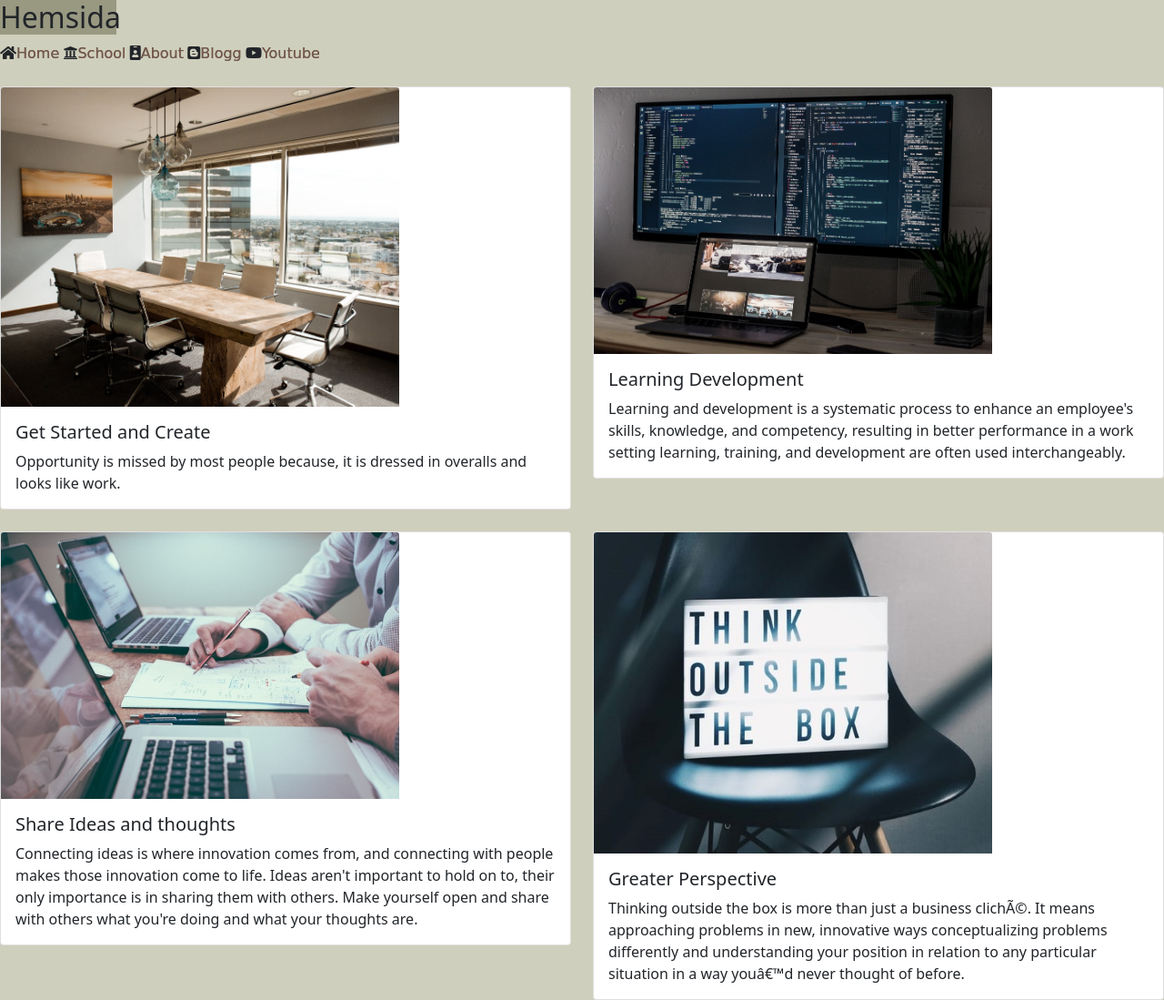
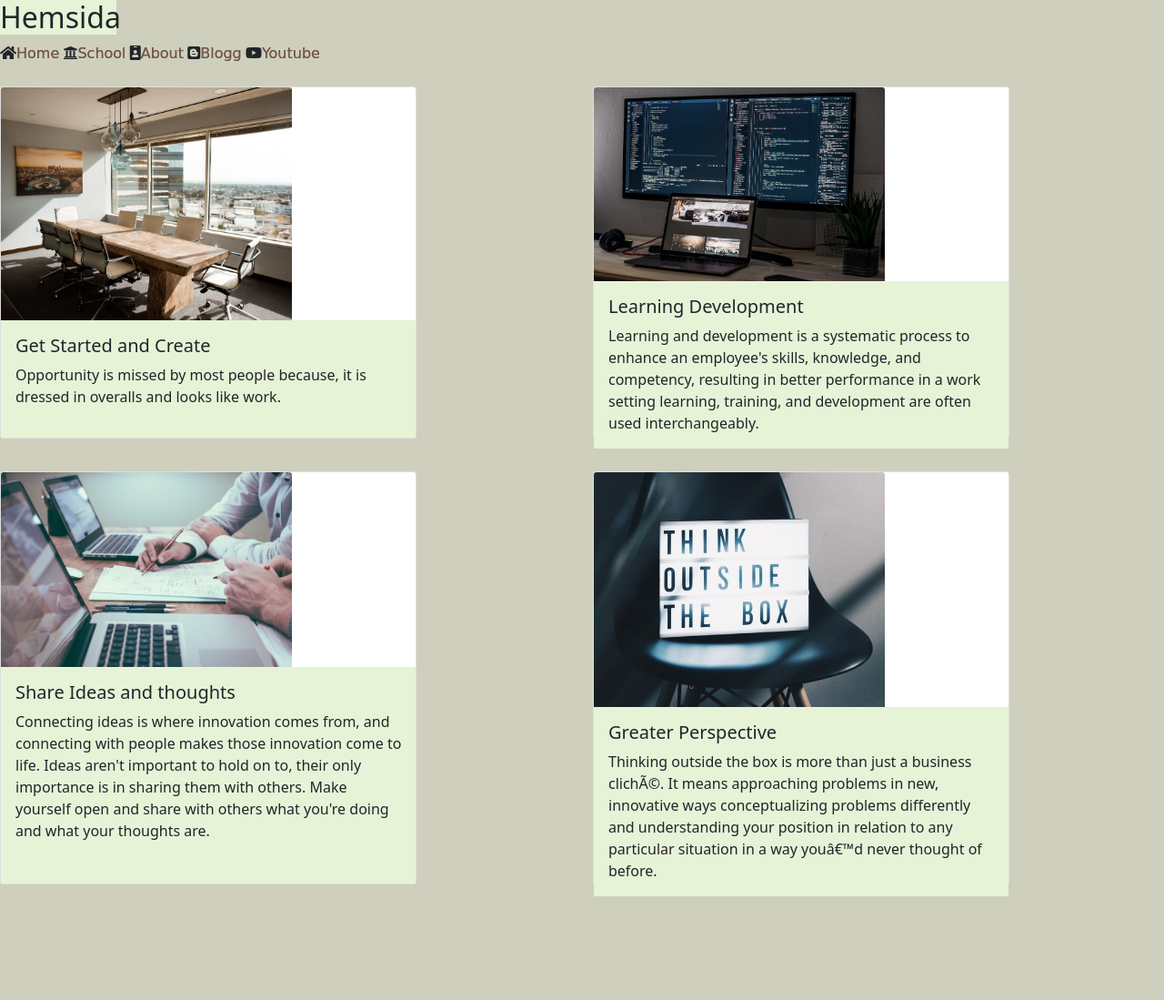
Before and after one commit to Said-Osman/Inl-mningsuppgift, a plain HTML site: page about.html in a window 1280 px wide. Shown: the whole page at 91% size. After the commit the page ends 986 px from the top, so only its background shows below. Drawn offline with nearby package versions, Linux system fonts and the light colour scheme; a web font is replaced by a local one.

Commit message:
Update about.css

```diff
--- a/about.css
+++ b/about.css
@@ -6,7 +6,7 @@ body {
 
 .navigationWrapper {
 width: 10%;
-background-color: rgb(153, 153, 130);
+background-color: rgb(231, 243, 215);
 padding: 0%;
 
 }
@@ -35,3 +35,13 @@ img, svg {
     vertical-align: middle;
     width: 30%;
 }
+
+.card {
+    width: 73%;
+    height: 97%;
+}
+
+.card-body {
+    background-color: rgb(231, 243, 215);
+
+}
```
